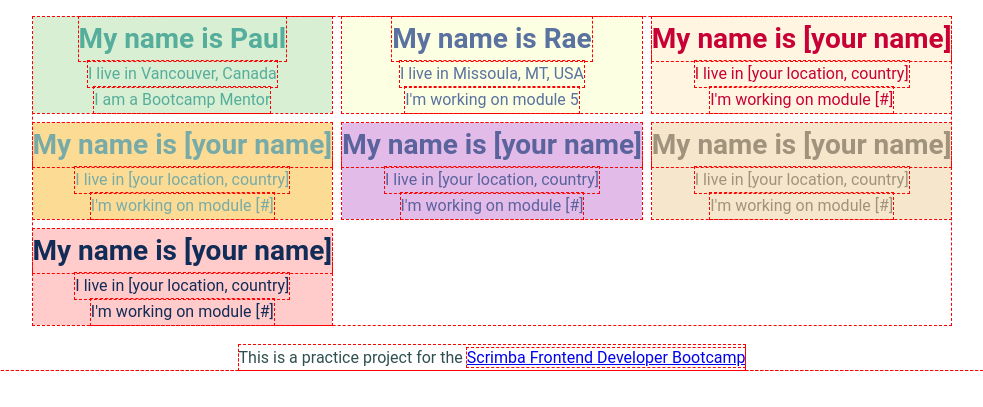
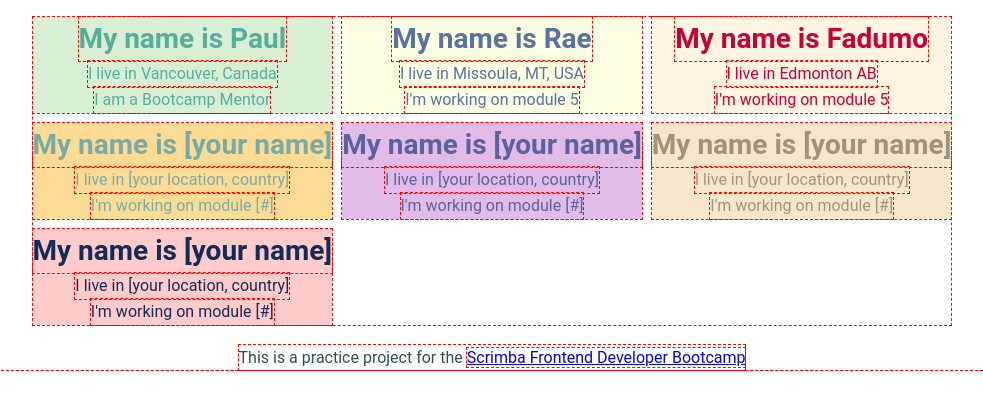
Before and after one commit to ScrimbaBootcamp/bookcamp-practice-squares, a website built with Vite: page index.html in a window 1280 px wide. Shown: the part 61-468 px from the top of the page, without its empty margins (148-1131 px from the left). Built offline with nearby package versions, Linux system fonts and the light colour scheme.

Commit message:
Added my name and where I live and what module I am working on

```diff
--- a/index.html
+++ b/index.html
@@ -23,9 +23,9 @@
           <p>I'm working on module 5</p>
         </section>
         <section class="practice-square" id="square-3">
-          <h2>My name is [your name]</h2>
-          <p>I live in [your location, country]</p>
-          <p>I'm working on module [#]</p>
+          <h2>My name is Fadumo</h2>
+          <p>I live in Edmonton AB</p>
+          <p>I'm working on module 5 </p>
         </section>
         <section class="practice-square" id="square-4">
           <h2>My name is [your name]</h2>
```
